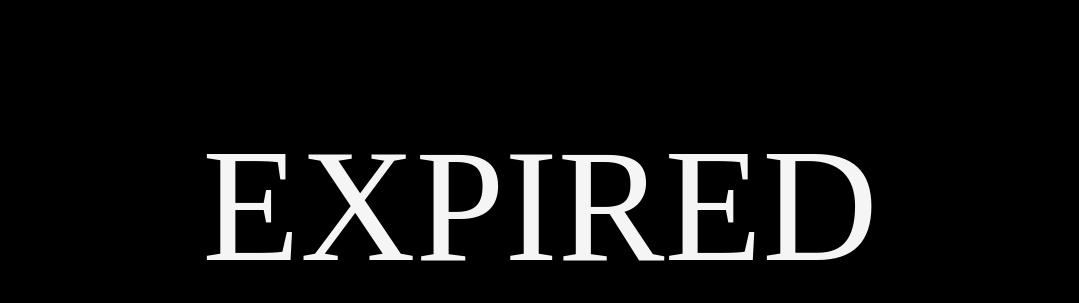
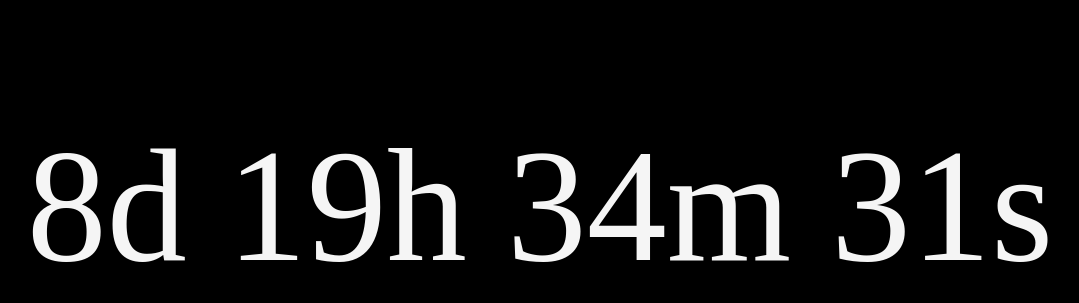
Before and after one commit to shrikarkaveti/indiction, a plain HTML site: page index.html in a window 1280 px wide. Shown: the part 104-407 px from the top of the page, without its empty margins (100-1179 px from the left). Drawn offline with Linux system fonts and the light colour scheme.

Commit message:
Update index.html

```diff
--- a/index.html
+++ b/index.html
@@ -25,7 +25,7 @@
 
     <script>
       // Set CountDownDate
-      var countDownDate = new Date('July 31, 2023 18:00:00').getTime();
+      var countDownDate = new Date('Aug 10, 2023 10:00:00').getTime();
 
       // Setting count down every 1 second
       var x = setInterval(function() {
```
